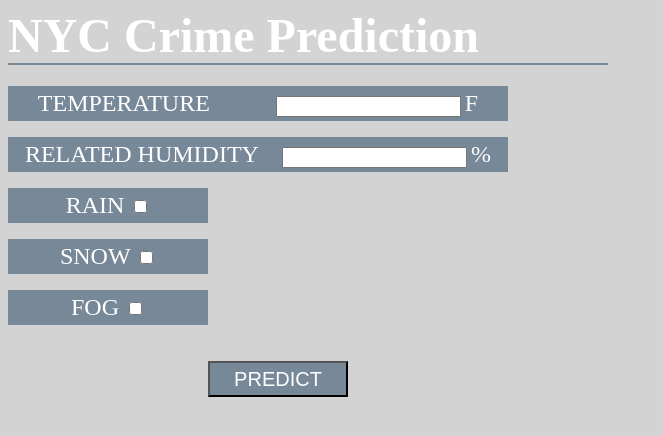
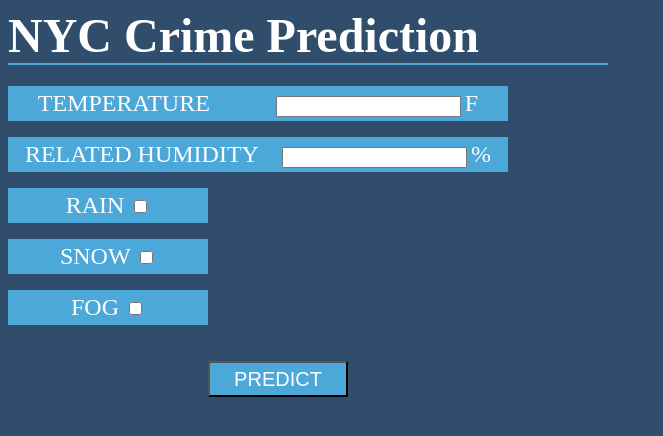
Before and after one commit to positivevaib/nyc-crime-prediction-using-weather-conditions, a Flask app: page /input in a window 1280 px wide. Shown: the top 436 px of the page, without its empty margins (0-663 px from the left). Run offline with Flask 2, Linux system fonts and the light colour scheme; parts of the project's set-up code (start-up, migrations or seed data) failed here and were passed over.

Commit message:
Change app color

```diff
--- a/flask/src/app/templates/input.html
+++ b/flask/src/app/templates/input.html
@@ -8,7 +8,7 @@
       font-size:20px;
       color: white;
       text-align: center;
-      background-color: lightslategray;
+      background-color: #4CA8D9;
       position:absolute;
       left:200;
       bottom:0;
@@ -18,24 +18,24 @@
       height: 35px;
       text-align: center;
       line-height: 35px;
-      background-color: lightslategray;
+      background-color: #4CA8D9;
    }
    .div2{
       width: 200px;
       height: 35px;
       text-align: center;
       line-height: 35px;
-      background-color: lightslategray;
+      background-color: #4CA8D9;
    }
    .div3{
       position:relative;
    }
 
    </style>
-   <body style = "background-color:lightgray">
+   <body style = "background-color:#304E6C">
 
       <form action = "http://localhost:5000/input" method = "post">
-         <h1 style="border-bottom: 2px solid; width: 600px; color: lightslategrey;"><font size = "15" color = "white">NYC Crime Prediction</font></h1>
+         <h1 style="border-bottom: 2px solid; width: 600px; color: #4CA8D9;"><font size = "15" color = "white">NYC Crime Prediction</font></h1>
          <div class = "div1">
             <p>
                <font size = "5" color = "white">
```
Also changed, not shown: flask/src/app/templates/output.html (+5 -5 lines).
